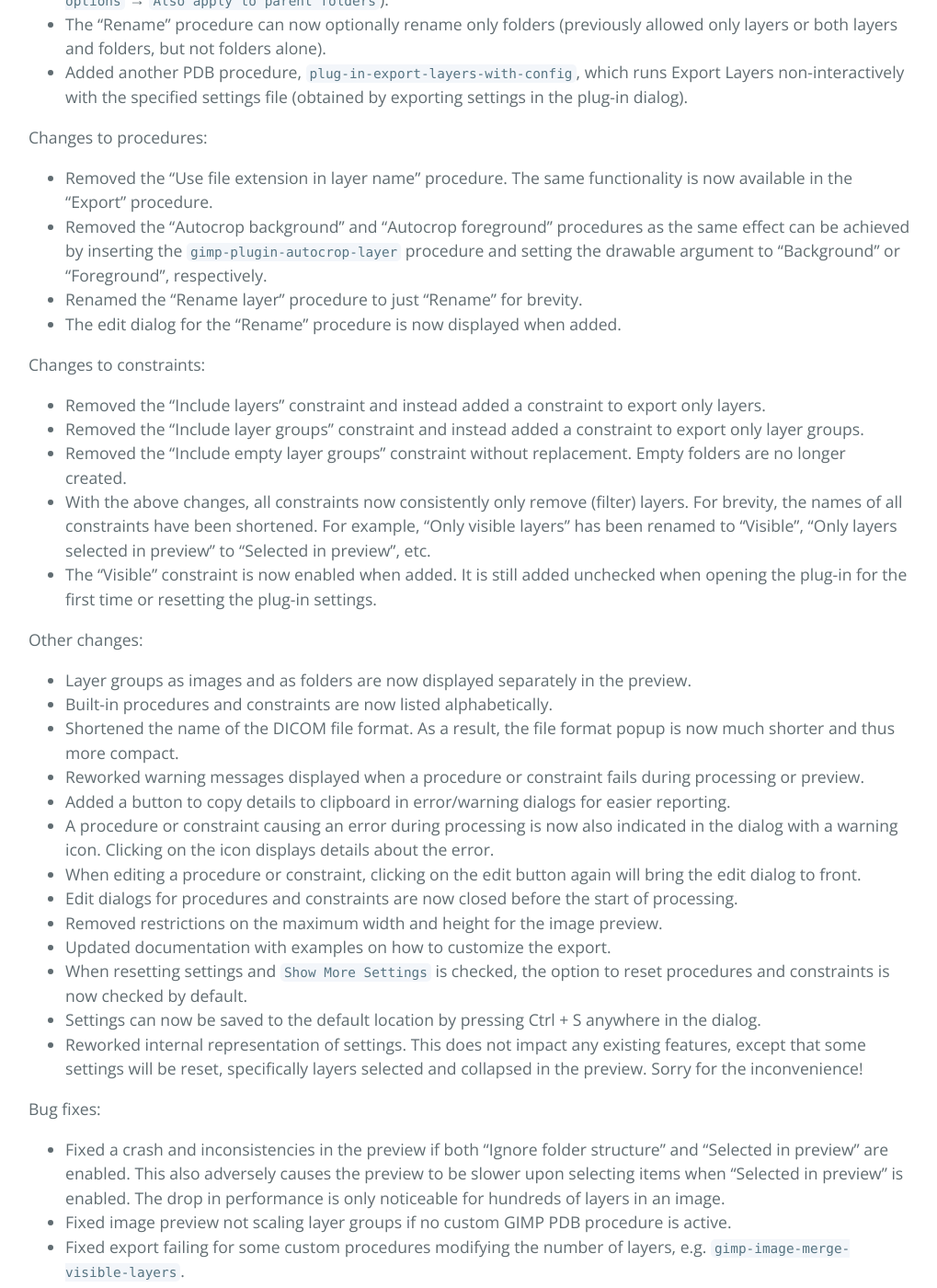
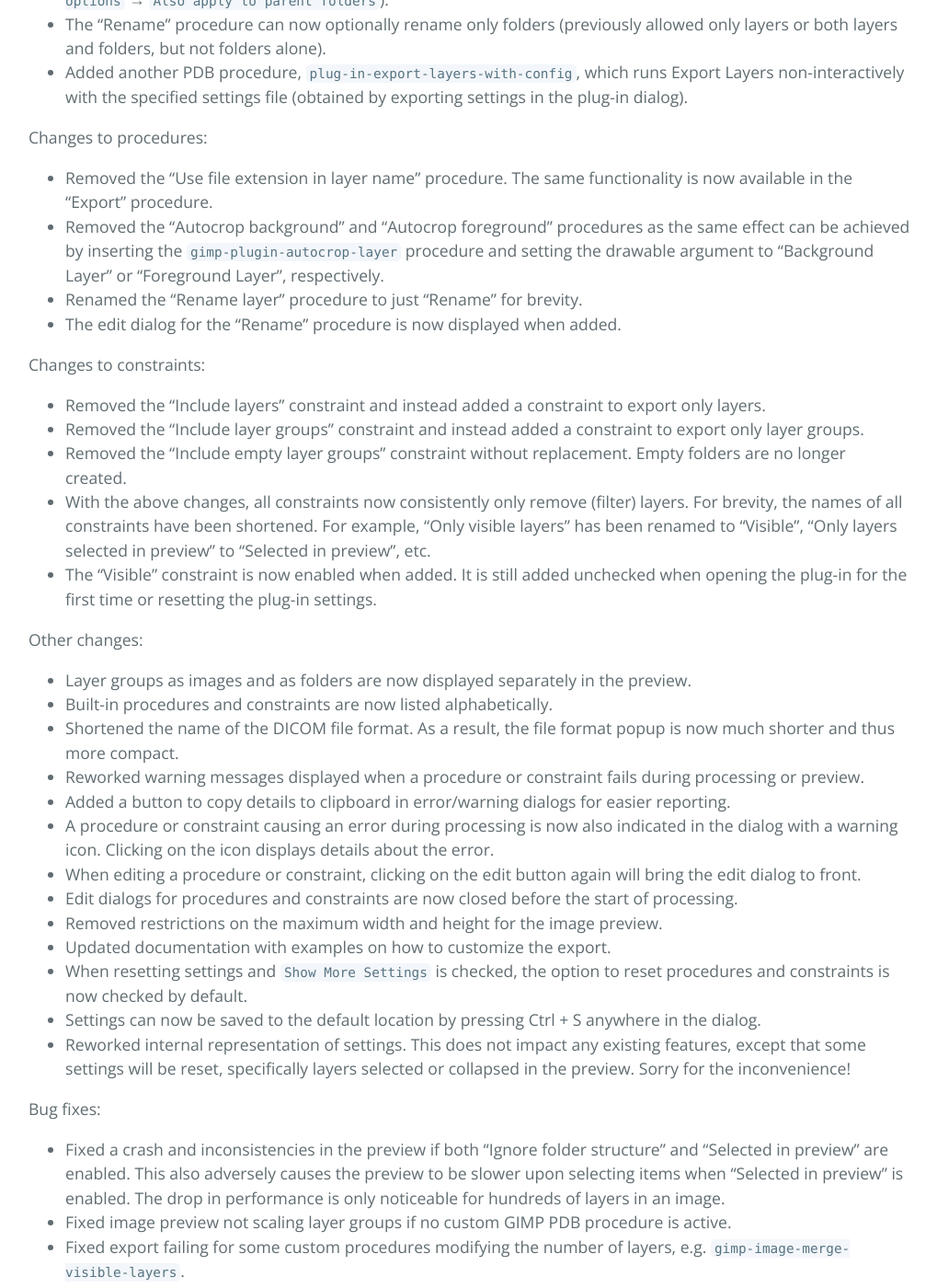
Before and after one commit to kamilburda/gimp-export-layers, a Jekyll site: the page built from sections/CHANGELOG.md, in a window 1280 px wide and 1400 px high, scrolled down 726 px. Shown: the whole window at 92% size, without its empty margins (129-1148 px from the left). Built offline with Jekyll 4.4.1, drawn with Linux system fonts in a browser that asks for light colours.

Commit message:
Update docs

```diff
--- a/sections/CHANGELOG.md
+++ b/sections/CHANGELOG.md
@@ -22,7 +22,7 @@ New features:
 
 Changes to procedures:
 * Removed the "Use file extension in layer name" procedure. The same functionality is now available in the "Export" procedure.
-* Removed the "Autocrop background" and "Autocrop foreground" procedures as the same effect can be achieved by inserting the `gimp-plugin-autocrop-layer` procedure and setting the drawable argument to "Background" or "Foreground", respectively.
+* Removed the "Autocrop background" and "Autocrop foreground" procedures as the same effect can be achieved by inserting the `gimp-plugin-autocrop-layer` procedure and setting the drawable argument to "Background Layer" or "Foreground Layer", respectively.
 * Renamed the "Rename layer" procedure to just "Rename" for brevity.
 * The edit dialog for the "Rename" procedure is now displayed when added.
 
@@ -46,7 +46,7 @@ Other changes:
 * Updated documentation with examples on how to customize the export.
 * When resetting settings and `Show More Settings` is checked, the option to reset procedures and constraints is now checked by default.
 * Settings can now be saved to the default location by pressing Ctrl + S anywhere in the dialog.
-* Reworked internal representation of settings. This does not impact any existing features, except that some settings will be reset, specifically layers selected and collapsed in the preview. Sorry for the inconvenience!
+* Reworked internal representation of settings. This does not impact any existing features, except that some settings will be reset, specifically layers selected or collapsed in the preview. Sorry for the inconvenience!
 
 Bug fixes:
 * Fixed a crash and inconsistencies in the preview if both "Ignore folder structure" and "Selected in preview" are enabled. This also adversely causes the preview to be slower upon selecting items when "Selected in preview" is enabled. The drop in performance is only noticeable for hundreds of layers in an image.
```
Also changed, not shown: dev/sections/CHANGELOG.md (+2 -2 lines), dev/sections/Customizing-Export.md (+2 -2 lines).
